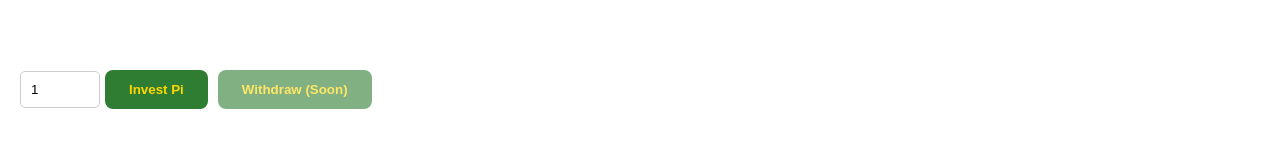
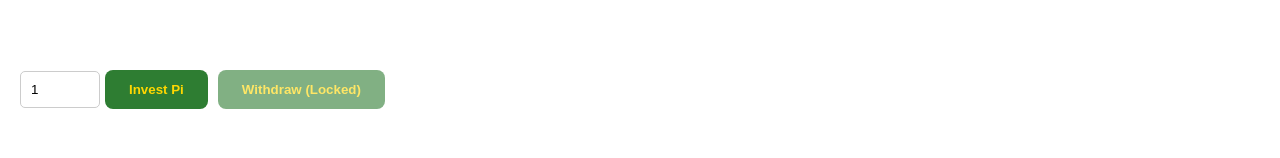
Before and after one commit to EslaM-X/mapcap-ipo-frontendX, a React (Create React App) app: page / in a window 1280 px wide. Shown: the part 794-952 px from the top of the page. Built offline with nearby package versions, Linux system fonts and the light colour scheme; no server answers.

Commit message:
Update ActionButtons.tsx

```diff
--- a/src/components/ActionButtons.tsx
+++ b/src/components/ActionButtons.tsx
@@ -1,37 +1,32 @@
 import React, { useState } from 'react';
 import { piService } from '../services/piService.ts';
 
-/**
- * Interface for ActionButtons props.
- * Allows parent component to trigger data refresh on success.
- */
 interface ActionButtonsProps {
     onTransactionSuccess: () => void;
 }
 
 /**
- * Handles IPO investments.
- * Bridges UI interaction with Pi Network on-chain logic.
+ * UI Controls for IPO actions.
+ * Directly triggers on-chain investment via Pi SDK.
  */
 const ActionButtons: React.FC<ActionButtonsProps> = ({ onTransactionSuccess }) => {
     const [amount, setAmount] = useState<number>(1.0);
     const [isProcessing, setIsProcessing] = useState(false);
 
+    /**
+     * Executes investment and triggers dashboard refresh on success.
+     */
     const handleInvest = async () => {
         if (amount <= 0) return alert("Enter a valid amount");
 
         setIsProcessing(true);
         try {
-            // Step 1: Execute on-chain payment via service
             await piService.invest(amount);
-
-            // Step 2: Notify parent to refresh Dashboard (Charts/Stats)
-            onTransactionSuccess();
-
+            onTransactionSuccess(); // Refresh charts and stats
             alert(`Success! Invested ${amount} Pi.`);
         } catch (error) {
-            console.error("On-chain flow failed", error);
-            alert("Transaction failed. Check console.");
+            console.error("On-chain action failed", error);
+            alert("Transaction error. See console for details.");
         } finally {
             setIsProcessing(false);
         }
@@ -56,7 +51,7 @@ const ActionButtons: React.FC<ActionButtonsProps> = ({ onTransactionSuccess }) =
             </button>
 
             <button className="btn-withdraw" disabled={true}>
-                Withdraw (Soon)
+                Withdraw (Locked)
             </button>
         </div>
     );
```
